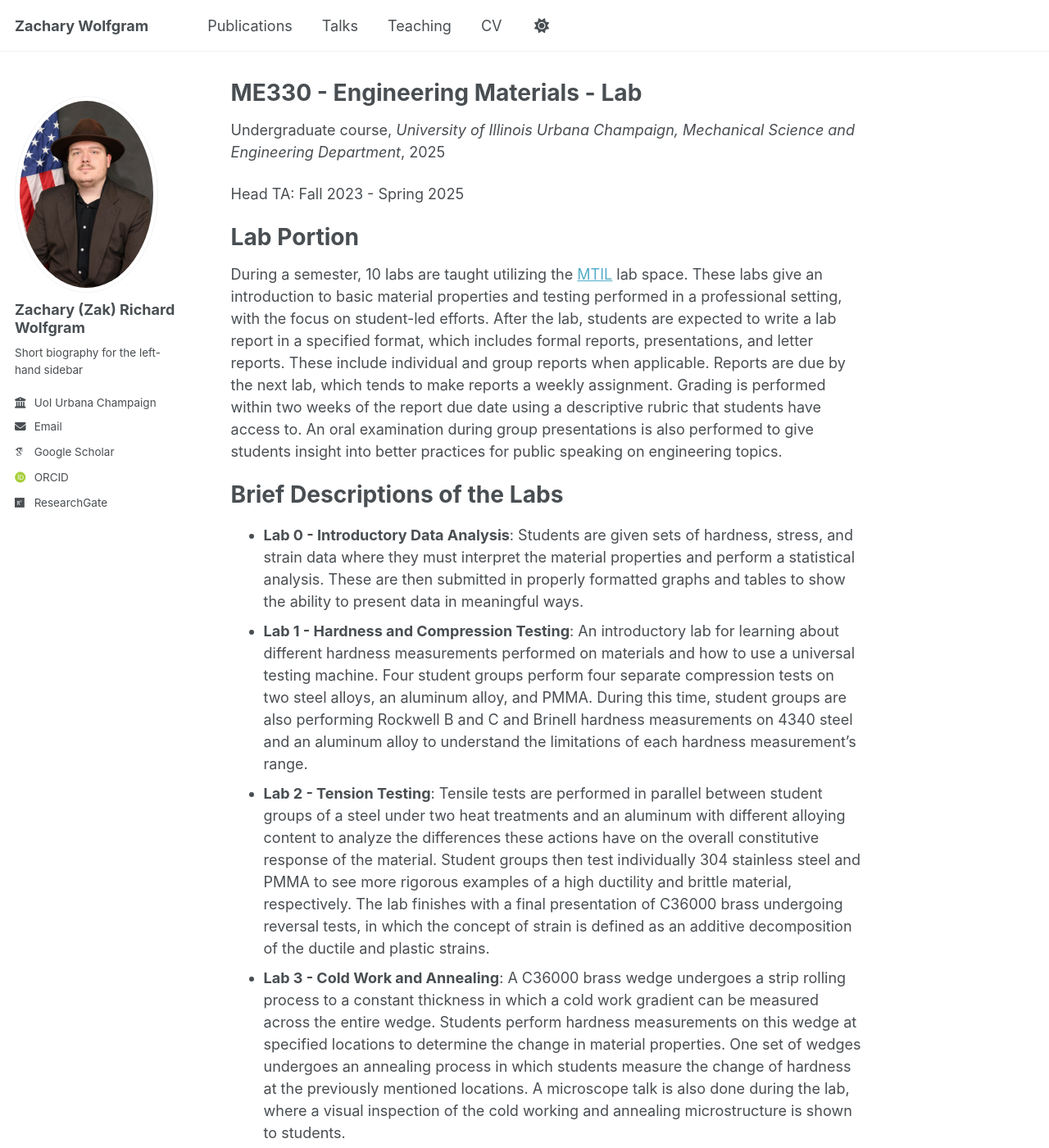
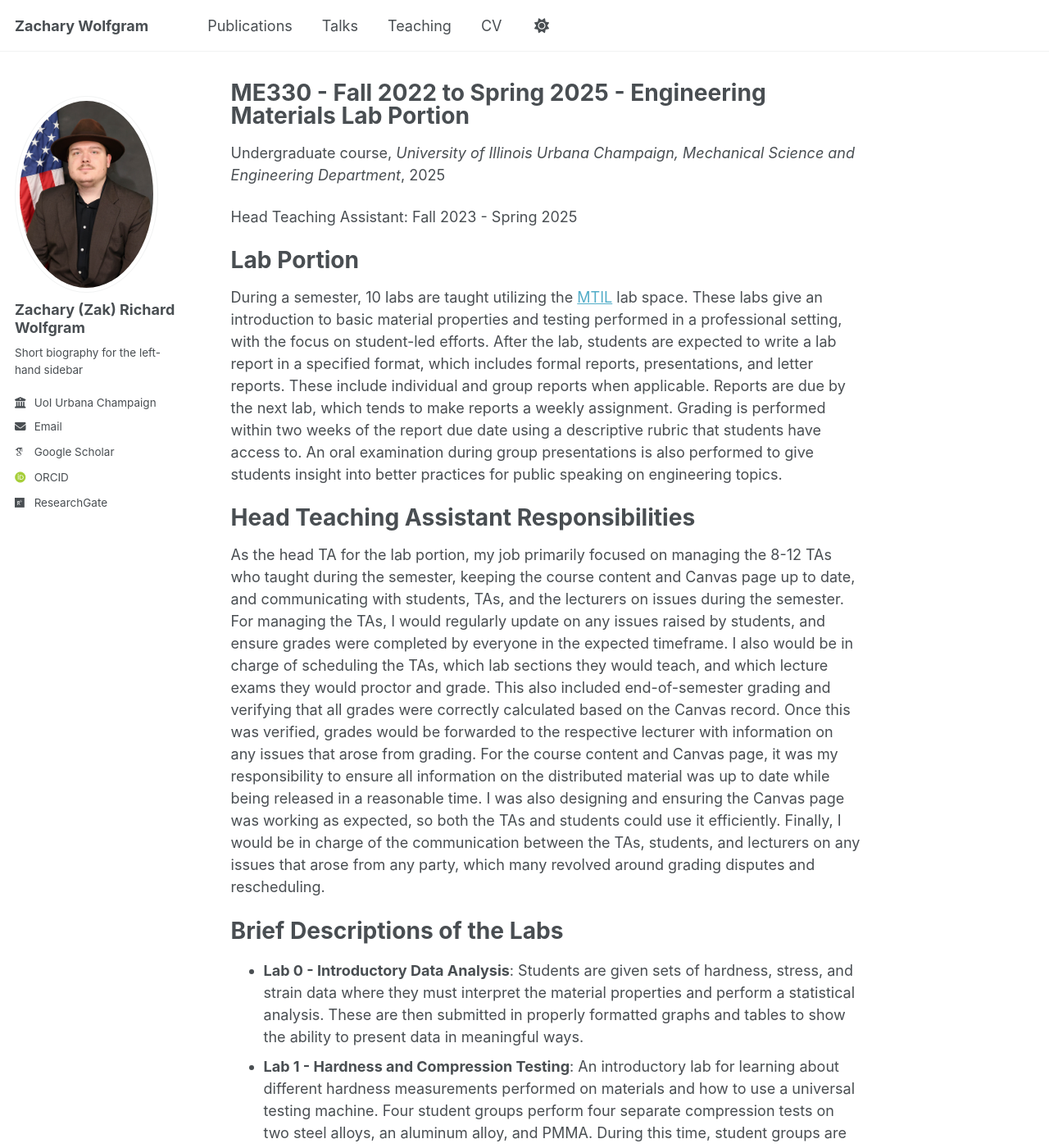
Before and after one commit to ZWolfgram/Zwolfgram.github.io, a Jekyll site: the page built from _teaching/2022-2025-teaching-1.md, in a window 1280 px wide and 1400 px high. Shown: the whole window at 82% size. Built offline with Jekyll 4.4.1, drawn with Linux system fonts in a browser that asks for light colours; some web fonts are replaced.

Commit message:
Update 2022-2025-teaching-1.md

```diff
--- a/_teaching/2022-2025-teaching-1.md
+++ b/_teaching/2022-2025-teaching-1.md
@@ -1,16 +1,27 @@
 ---
-title: "ME330 - Engineering Materials - Lab"
+title: "ME330 - Fall 2022 to Spring 2025 - Engineering Materials Lab Portion"
 collection: teaching
 type: "Undergraduate course"
 permalink: /teaching/2022-2025-teaching-1
 venue: "University of Illinois Urbana Champaign, Mechanical Science and Engineering Department"
 ---
-Head TA: Fall 2023 - Spring 2025
+Head Teaching Assistant: Fall 2023 - Spring 2025
 
 Lab Portion
 ======
+During a semester, 10 labs are taught utilizing the [MTIL](https://mtil.illinois.edu) lab space. These labs give an introduction to basic material properties and testing performed in a professional setting, with the focus on student-led efforts. After the lab, students are expected to write a lab report in a specified format, which includes formal reports, presentations, and letter reports. These include individual and group reports when applicable. Reports are due by the next lab, which tends to make reports a weekly assignment. Grading is performed within two weeks of the report due date using a descriptive rubric that students have access to. An oral examination during group presentations is also performed to give students insight into better practices for public speaking on engineering topics.
 
-During a semester, 10 labs are taught utilizing the [MTIL](https://mtil.illinois.edu) lab space. These labs give an introduction to basic material properties and testing performed in a professional setting, with the focus on student-led efforts. After the lab, students are expected to write a lab report in a specified format, which includes formal reports, presentations, and letter reports. These include individual and group reports when applicable. Reports are due by the next lab, which tends to make reports a weekly assignment. Grading is performed within two weeks of the report due date using a descriptive rubric that students have access to. An oral examination during group presentations is also performed to give students insight into better practices for public speaking on engineering topics.
+Head Teaching Assistant Responsibilities
+======
+
+As the head TA for the lab portion, my job primarily focused on managing the 8-12 TAs who taught during the semester, keeping the course content and Canvas page up to date, and communicating with students, TAs, and the lecturers on issues during the semester.
+For managing the TAs, I would regularly update on any issues raised by students, and ensure grades were completed by everyone in the expected timeframe.
+I also would be in charge of scheduling the TAs, which lab sections they would teach, and which lecture exams they would proctor and grade.
+This also included end-of-semester grading and verifying that all grades were correctly calculated based on the Canvas record.
+Once this was verified, grades would be forwarded to the respective lecturer with information on any issues that arose from grading.
+For the course content and Canvas page, it was my responsibility to ensure all information on the distributed material was up to date while being released in a reasonable time.
+I was also designing and ensuring the Canvas page was working as expected, so both the TAs and students could use it efficiently.
+Finally, I would be in charge of the communication between the TAs, students, and lecturers on any issues that arose from any party, which many revolved around grading disputes and rescheduling.
 
 Brief Descriptions of the Labs
 ======
```
